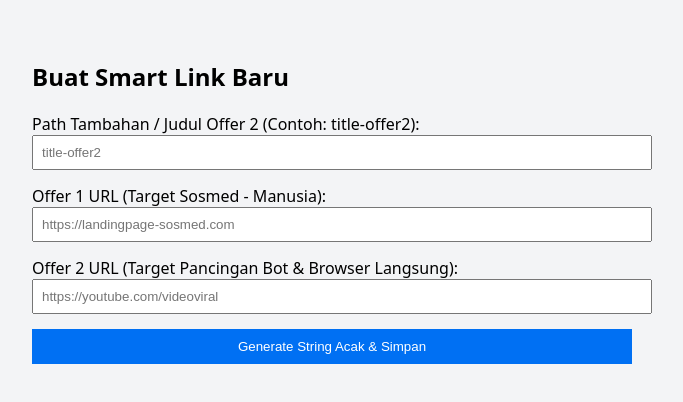
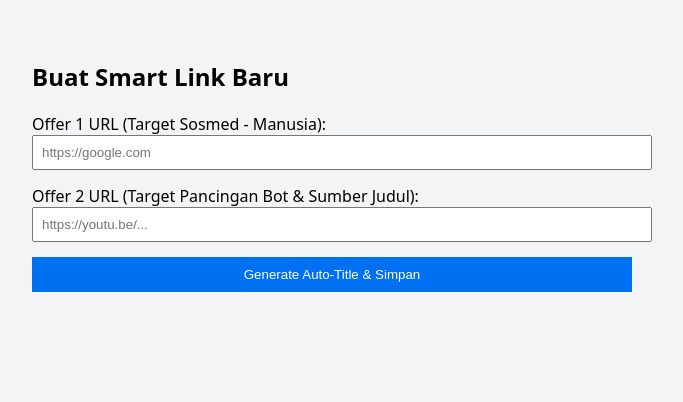
Before and after one commit to hyein89/botlink, a Next.js app: page /admin in a window 1280 px wide. Shown: the top 402 px of the page, without its empty margins (308-991 px from the left). Built offline with nearby package versions, Linux system fonts and the light colour scheme.

Commit message:
Update page.js

```diff
--- a/app/admin/page.js
+++ b/app/admin/page.js
@@ -5,24 +5,32 @@ export default function AdminPage() {
   const [loading, setLoading] = useState(false);
   const [result, setResult] = useState('');
 
-  // Fungsi pembuat string acak (6 karakter)
   const generateString = () => Math.random().toString(36).substring(2, 8);
 
   const handleSubmit = async (e) => {
     e.preventDefault();
     setLoading(true);
+    setResult('Sedang menarik judul otomatis dari Offer 2...');
 
     const stringAcak = generateString();
-    const pathTambahan = e.target.pathTambahan.value.replace(/\s+/g, '-').toLowerCase(); // Otomatis rapihin spasi jadi strip
     const offer1Url = e.target.offer1Url.value;
     const offer2Url = e.target.offer2Url.value;
 
-    // Mengambil kunci rahasia dari Vercel
-    const supabaseUrl = process.env.NEXT_PUBLIC_SUPABASE_URL;
-    const supabaseKey = process.env.NEXT_PUBLIC_SUPABASE_ANON_KEY;
+    try {
+      // 1. Eksekusi Tarik Judul
+      const titleRes = await fetch('/api/get-title', {
+        method: 'POST',
+        body: JSON.stringify({ url: offer2Url })
+      });
+      const titleData = await titleRes.json();
+      const pathTambahan = titleData.title || 'promo-link';
 
-    try {
-      // Mengirim data ke Supabase
+      setResult('Menyimpan ke database...');
+
+      // 2. Simpan ke Supabase
+      const supabaseUrl = process.env.NEXT_PUBLIC_SUPABASE_URL;
+      const supabaseKey = process.env.NEXT_PUBLIC_SUPABASE_ANON_KEY;
+
       const res = await fetch(`${supabaseUrl}/rest/v1/links`, {
         method: 'POST',
         headers: {
@@ -37,18 +45,17 @@ export default function AdminPage() {
           offer1_url: offer1Url,
           offer2_url: offer2Url,
           hit_count: 0
-          // created_at akan otomatis diisi oleh Supabase
         })
       });
 
       if (res.ok) {
-        setResult(`Sukses! Link kamu: https://${stringAcak}.sekonlive.eu.org`);
+        setResult(`BERHASIL!\n\nLink lu: https://${stringAcak}.sekonlive.eu.org\nNtar otomatis berubah jadi: https://sekonlive.eu.org/${pathTambahan}`);
         e.target.reset();
       } else {
-        setResult('Gagal menyimpan ke database. Cek koneksi Vercel-Supabase.');
+        setResult('Gagal nyimpen! Pastiin lo udah matiin RLS di Supabase pakai SQL.');
       }
     } catch (error) {
-      setResult('Terjadi kesalahan jaringan.');
+      setResult('Terjadi kesalahan sistem atau jaringan.');
     }
     setLoading(false);
   };
@@ -59,27 +66,22 @@ export default function AdminPage() {
       <form onSubmit={handleSubmit} style={{ display: 'flex', flexDirection: 'column', gap: '15px' }}>
 
         <div>
-          <label>Path Tambahan / Judul Offer 2 (Contoh: title-offer2):</label><br/>
-          <input type="text" name="pathTambahan" required style={{ width: '100%', padding: '8px' }} placeholder="title-offer2" />
+          <label>Offer 1 URL (Target Sosmed - Manusia):</label><br/>
+          <input type="url" name="offer1Url" required style={{ width: '100%', padding: '8px' }} placeholder="https://google.com" />
         </div>
 
         <div>
-          <label>Offer 1 URL (Target Sosmed - Manusia):</label><br/>
-          <input type="url" name="offer1Url" required style={{ width: '100%', padding: '8px' }} placeholder="https://landingpage-sosmed.com" />
-        </div>
-
-        <div>
-          <label>Offer 2 URL (Target Pancingan Bot & Browser Langsung):</label><br/>
-          <input type="url" name="offer2Url" required style={{ width: '100%', padding: '8px' }} placeholder="https://youtube.com/videoviral" />
+          <label>Offer 2 URL (Target Pancingan Bot & Sumber Judul):</label><br/>
+          <input type="url" name="offer2Url" required style={{ width: '100%', padding: '8px' }} placeholder="https://youtu.be/..." />
         </div>
 
         <button type="submit" disabled={loading} style={{ padding: '10px', background: '#0070f3', color: 'white', border: 'none', cursor: 'pointer' }}>
-          {loading ? 'Memproses...' : 'Generate String Acak & Simpan'}
+          {loading ? 'Memproses Judul & Nyimpen...' : 'Generate Auto-Title & Simpan'}
         </button>
       </form>
 
       {result && (
-        <div style={{ marginTop: '20px', padding: '15px', background: '#e0f7fa', color: '#006064', fontWeight: 'bold' }}>
+        <div style={{ marginTop: '20px', padding: '15px', background: '#e0f7fa', color: '#006064', fontWeight: 'bold', whiteSpace: 'pre-line' }}>
           {result}
         </div>
       )}
```
